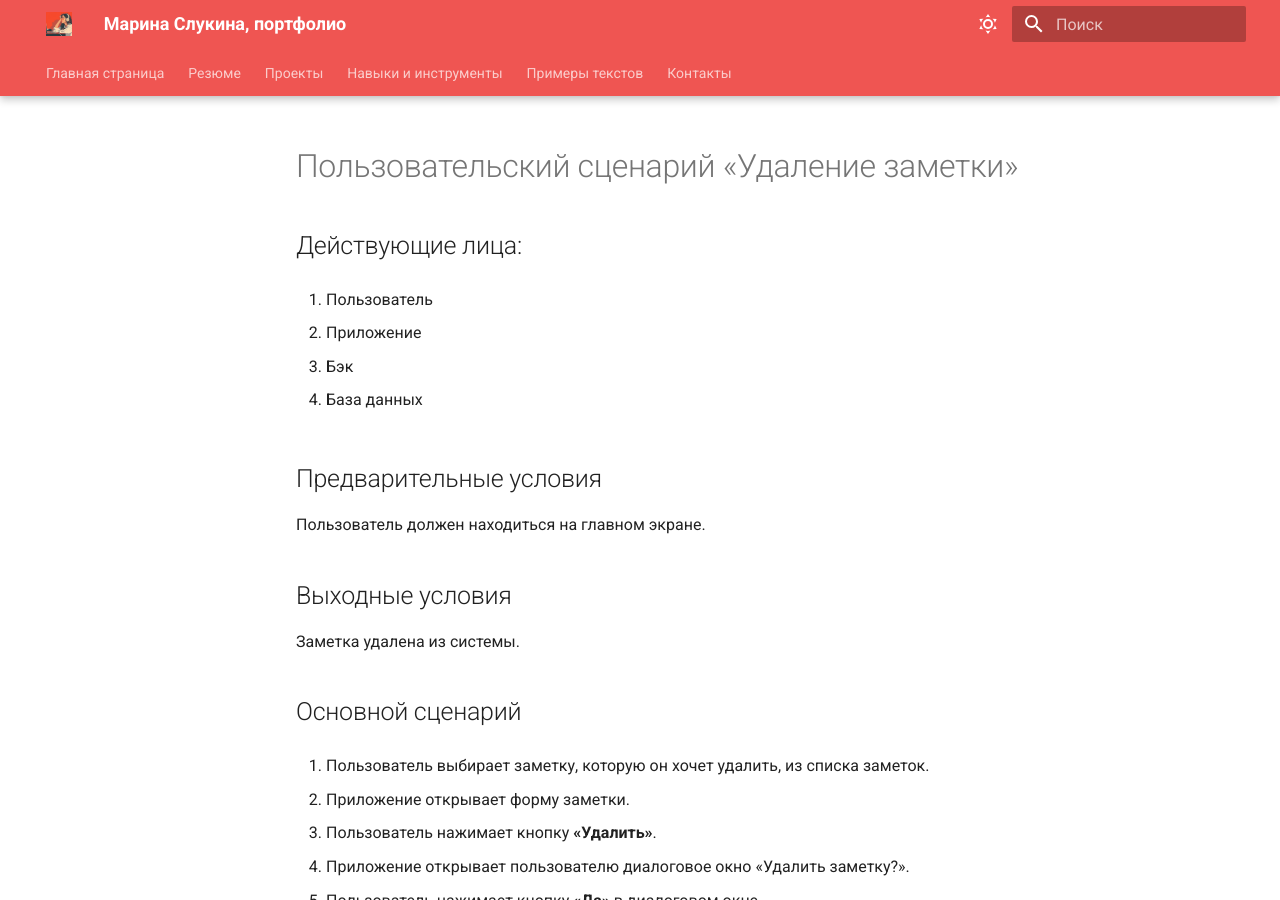
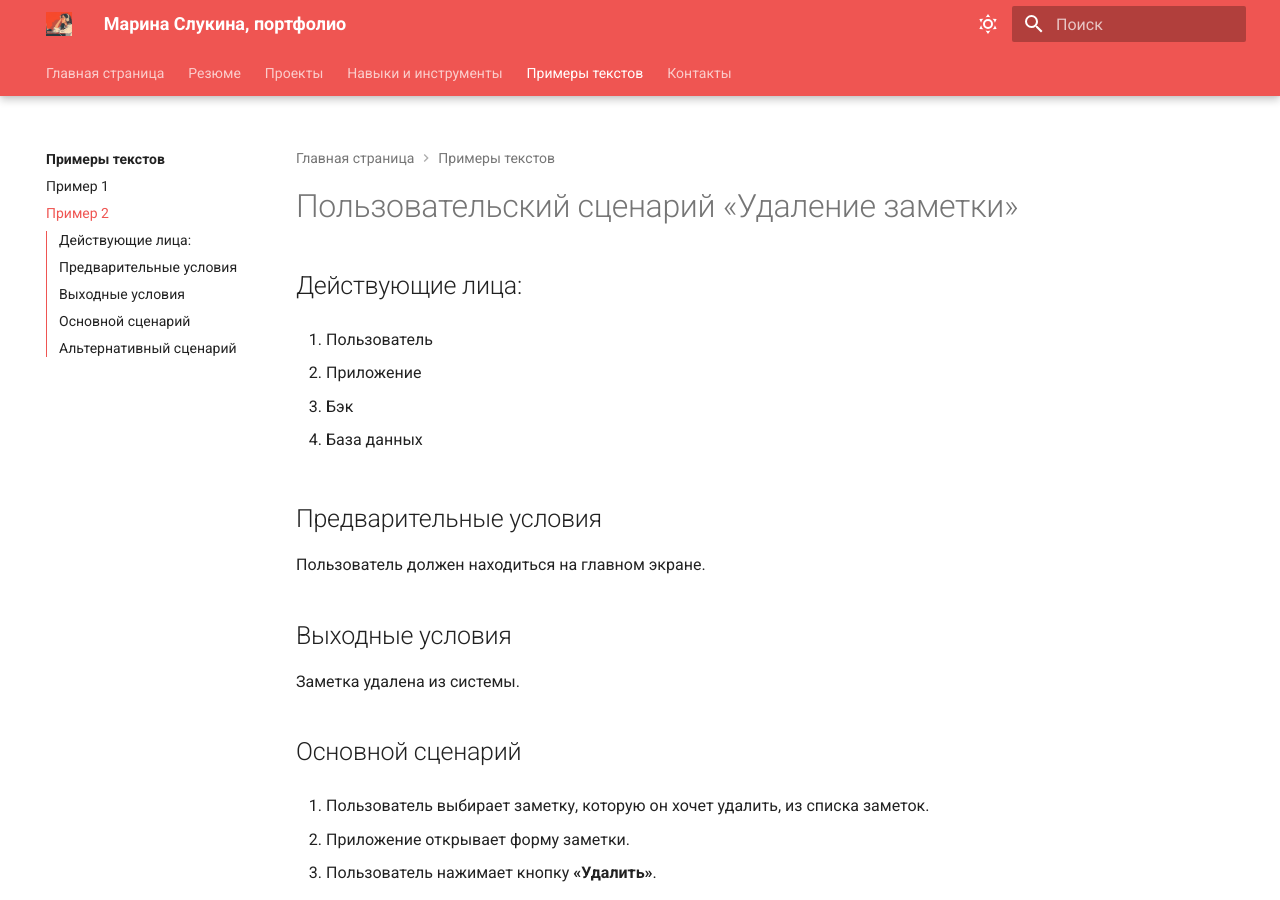
Before and after one commit to Marinaslukina/mkdocs-doc-project, an MkDocs documentation site: the page built from docs/pet-project/notsapp.md, in a window 1280 px wide and 900 px high. Built offline with MkDocs 1.6.1 and Material for MkDocs 9.7.7, drawn with Linux system fonts in a browser that asks for light colours.

Commit message:
добавлена инструкция по нотсап

```diff
--- a/mkdocs.yml
+++ b/mkdocs.yml
@@ -49,6 +49,7 @@ nav: # Структура сайта
 - Примеры текстов:
   - Главная страница: pet-project/index.md
   - Пример 1: pet-project/your-github-login-instruction.md
+  - Пример 2: pet-project/notsapp.md
 - Контакты: contacts.md
 # - Домашний проект:
   # - pet-project/index.md # корневая страница подраздела; работает при включенной функции navigation.indexes
```
Also changed, not shown: docs/pet-project/notsapp.md (renamed from docs/04.md).
